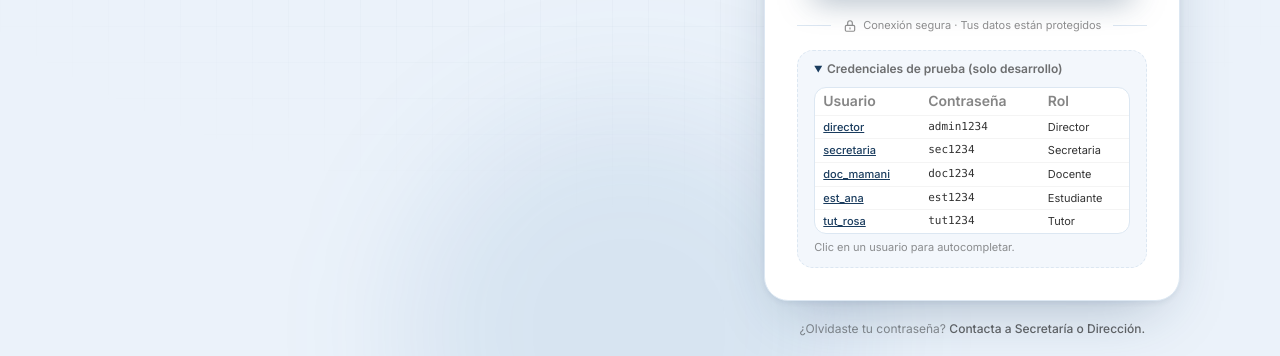
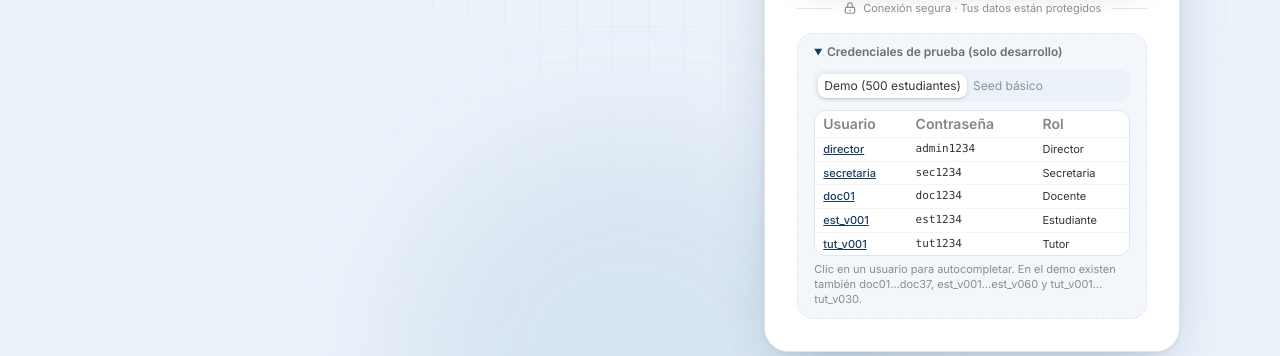
Before and after one commit to dgusgus/sistema-educativo-frontend, a Vue app: page /login in a window 1280 px wide. Both pictures are taken after a click on the heading "Credenciales de prueba (solo desarrollo)". Shown: the part 406-762 px from the top of the page. Built offline with nearby package versions, Linux system fonts and the light colour scheme; no server answers.

Commit message:
feat(login): credenciales de prueba para seed demo y básico
El panel de desarrollo permite alternar entre los usuarios del perfil «demo» (doc01, est_v001, tut_v001…) y los del seed básico, sin exponer credenciales en producción.

```diff
--- a/src/views/auth/LoginView.vue
+++ b/src/views/auth/LoginView.vue
@@ -61,14 +61,28 @@ const PERFILES = [
 // import.meta.env.DEV por false y el arreglo (con las contraseñas) desaparece del
 // bundle. Antes quedaba en texto plano en dist/assets/LoginView-*.js aunque el
 // panel estuviera oculto con v-if.
-const CREDENCIALES_PRUEBA: { u: string; p: string; r: string }[] = import.meta.env.DEV ? [
-  { u: 'director',   p: 'admin1234', r: 'Director' },
-  { u: 'secretaria', p: 'sec1234',   r: 'Secretaria' },
-  { u: 'doc_mamani', p: 'doc1234',   r: 'Docente' },
-  { u: 'est_ana',    p: 'est1234',   r: 'Estudiante' },
-  { u: 'tut_rosa',   p: 'tut1234',   r: 'Tutor' },
-] : []
+type Credencial = { u: string; p: string; r: string }
+// Dos juegos de datos de prueba, según el seed que se haya cargado:
+//  · demo  → `pnpm db:seed:perfil demo` (500 estudiantes; hay doc01..doc37, est_v001..060, tut_v001..030)
+//  · basico → `pnpm db:seed` (seed por defecto, pocos usuarios con nombre propio)
+const CREDENCIALES_PRUEBA: Record<'demo' | 'basico', Credencial[]> = import.meta.env.DEV ? {
+  demo: [
+    { u: 'director',   p: 'admin1234', r: 'Director' },
+    { u: 'secretaria', p: 'sec1234',   r: 'Secretaria' },
+    { u: 'doc01',      p: 'doc1234',   r: 'Docente' },
+    { u: 'est_v001',   p: 'est1234',   r: 'Estudiante' },
+    { u: 'tut_v001',   p: 'tut1234',   r: 'Tutor' },
+  ],
+  basico: [
+    { u: 'director',   p: 'admin1234', r: 'Director' },
+    { u: 'secretaria', p: 'sec1234',   r: 'Secretaria' },
+    { u: 'doc_mamani', p: 'doc1234',   r: 'Docente' },
+    { u: 'est_ana',    p: 'est1234',   r: 'Estudiante' },
+    { u: 'tut_rosa',   p: 'tut1234',   r: 'Tutor' },
+  ],
+} : { demo: [], basico: [] }
 const esDesarrollo = import.meta.env.DEV
+const juegoPrueba = ref<'demo' | 'basico'>('demo')
 
 function usarCredencial(c: { u: string; p: string }) {
   username.value = c.u
@@ -284,13 +298,17 @@ function usarCredencial(c: { u: string; p: string }) {
           <details v-if="esDesarrollo" class="mt-4 rounded-2xl border border-dashed border-base-300 bg-base-200/60 text-xs">
             <summary class="cursor-pointer select-none px-4 py-2.5 font-semibold text-base-content/70 hover:text-base-content">Credenciales de prueba (solo desarrollo)</summary>
             <div class="px-4 pb-3">
+              <div role="tablist" class="tabs tabs-box tabs-xs mb-2">
+                <button type="button" role="tab" class="tab" :class="{ 'tab-active': juegoPrueba === 'demo' }" @click="juegoPrueba = 'demo'">Demo (500 estudiantes)</button>
+                <button type="button" role="tab" class="tab" :class="{ 'tab-active': juegoPrueba === 'basico' }" @click="juegoPrueba = 'basico'">Seed básico</button>
+              </div>
               <div class="overflow-hidden rounded-xl border border-base-300 bg-base-100">
                 <table class="table table-xs">
                   <thead>
                     <tr><th>Usuario</th><th>Contraseña</th><th>Rol</th></tr>
                   </thead>
                   <tbody>
-                    <tr v-for="c in CREDENCIALES_PRUEBA" :key="c.u" class="hover">
+                    <tr v-for="c in CREDENCIALES_PRUEBA[juegoPrueba]" :key="c.u" class="hover">
                       <td><button type="button" class="link link-primary font-medium" @click="usarCredencial(c)">{{ c.u }}</button></td>
                       <td class="font-mono">{{ c.p }}</td>
                       <td>{{ c.r }}</td>
@@ -298,7 +316,7 @@ function usarCredencial(c: { u: string; p: string }) {
                   </tbody>
                 </table>
               </div>
-              <p class="mt-1.5 text-[11px] text-base-content/55">Clic en un usuario para autocompletar.</p>
+              <p class="mt-1.5 text-[11px] text-base-content/55">Clic en un usuario para autocompletar. En el demo existen también doc01…doc37, est_v001…est_v060 y tut_v001…tut_v030.</p>
             </div>
           </details>
         </div>
```
